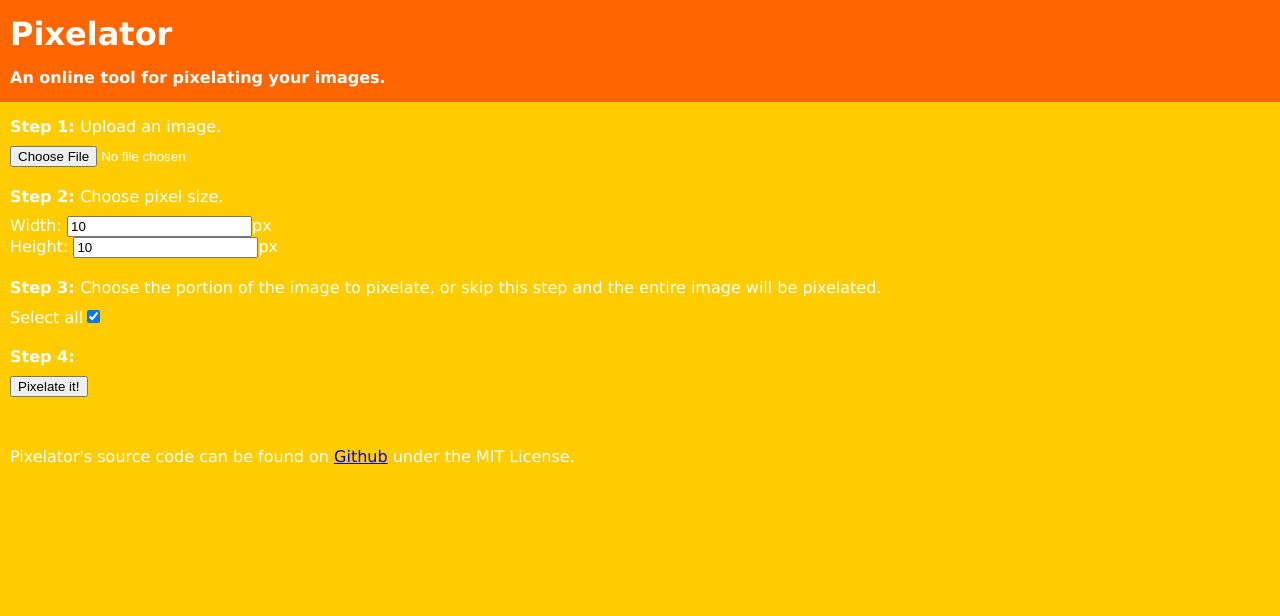
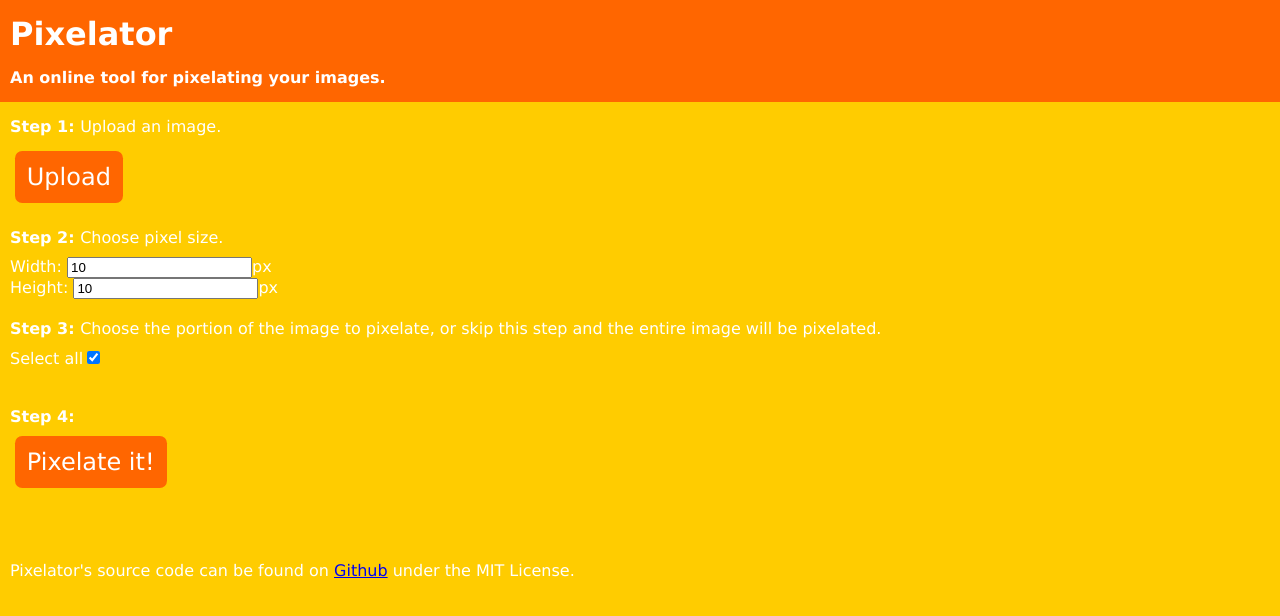
Before and after one commit to kylejlin/pixelator, a React (Create React App) app: page / in a window 1280 px wide. Shown: the top 616 px of the page. Built offline with nearby package versions, Linux system fonts and the light colour scheme.

Commit message:
Update button and label styles

```diff
--- a/src/App.css
+++ b/src/App.css
@@ -6,7 +6,8 @@
   border: 0;
   margin: 0;
 
-  font-family: Verdana, Geneva, sans-serif;
+  --font-family: Verdana, Geneva, sans-serif;
+  font-family: var(--font-family);
   color: #ffffff;
   background-color: #ffcc00;
 }
@@ -53,11 +54,31 @@ main {
   display: inline-block;
 }
 
-.PixelDimensionLabel {
-  display: block;
-}
-
 footer {
   padding-top: 30px;
   padding-bottom: 5px;
 }
+
+.DisplayBlock {
+  display: block;
+}
+
+.DisplayInlineBlock {
+  display: inline-block;
+}
+
+.DisplayNone {
+  display: none;
+}
+
+.OrangeButton {
+  background-color: #ff6600;
+  color: #fff;
+  font-family: var(--font-family);
+  font-size: 1.5em;
+  padding: 0.5em;
+  border: none;
+  border-radius: 0.3em;
+  margin: 0.2em;
+  outline: none;
+}
--- a/src/App.tsx
+++ b/src/App.tsx
@@ -82,11 +82,15 @@ export default class App extends React.Component<{}, State> {
 
         <main>
           <Step number={1} instructions="Upload an image.">
-            <input
-              type="file"
-              accept=".jpg,.jpeg,.png,.gif"
-              onChange={this.onFileChange}
-            />
+            <label className="OrangeButton DisplayInlineBlock">
+              Upload
+              <input
+                type="file"
+                accept=".jpg,.jpeg,.png,.gif"
+                onChange={this.onFileChange}
+                className="DisplayNone"
+              />
+            </label>
 
             {this.state.originalImg.match({
               none: () => null,
@@ -101,7 +105,7 @@ export default class App extends React.Component<{}, State> {
           </Step>
 
           <Step number={2} instructions="Choose pixel size.">
-            <label className="PixelDimensionLabel">
+            <label className="DisplayBlock">
               Width:{" "}
               <input
                 type="text"
@@ -112,7 +116,7 @@ export default class App extends React.Component<{}, State> {
               />
               px
             </label>
-            <label className="PixelDimensionLabel">
+            <label className="DisplayBlock">
               Height:{" "}
               <input
                 type="text"
@@ -129,7 +133,7 @@ export default class App extends React.Component<{}, State> {
             number={3}
             instructions="Choose the portion of the image to pixelate, or skip this step and the entire image will be pixelated."
           >
-            <label>
+            <label className="DisplayBlock">
               Select all
               <input
                 type="checkbox"
@@ -138,7 +142,7 @@ export default class App extends React.Component<{}, State> {
               />
             </label>
             {this.state.pixelationZone.isSome() && (
-              <label>
+              <label className="DisplayBlock">
                 Preserve non-pixelated portion of image
                 <input
                   type="checkbox"
@@ -154,7 +158,12 @@ export default class App extends React.Component<{}, State> {
           </Step>
 
           <Step number={4} instructions="">
-            <button onClick={this.onPixelateClick}>Pixelate it!</button>
+            <button
+              onClick={this.onPixelateClick}
+              className="DisplayBlock OrangeButton"
+            >
+              Pixelate it!
+            </button>
             <canvas ref={this.pixelatedCanvasRef} />
           </Step>
 
```
